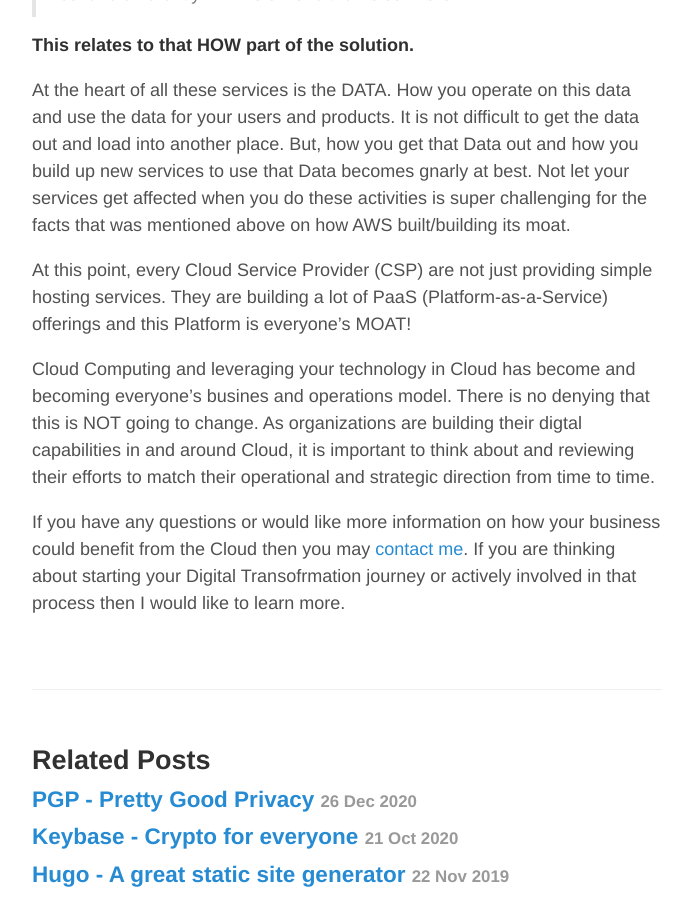
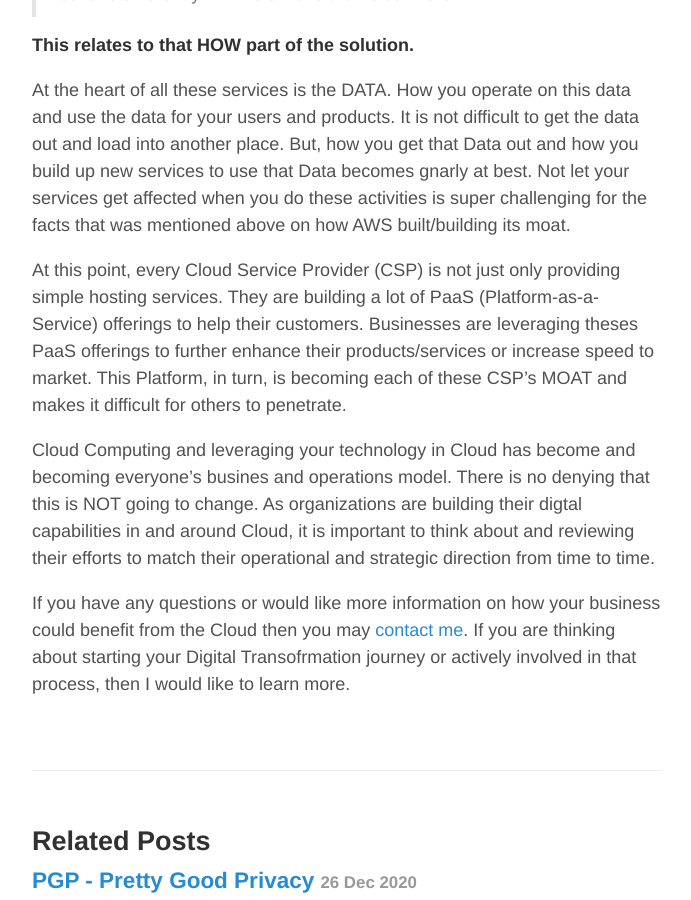
Before and after one commit to akaak/blog, a Jekyll site: the page built from _posts/2021-01-10-cloud-as-a-business-model.md, in a window 1280 px wide and 900 px high, scrolled down 2358 px. Shown: the whole window, without its empty margins (293-984 px from the left). Built offline with Jekyll 4.4.1, drawn with Linux system fonts in a browser that asks for light colours; comment, search, counter and statistics services are not loaded.

Commit message:
one more update/modification

```diff
--- a/_posts/2021-01-10-cloud-as-a-business-model.md
+++ b/_posts/2021-01-10-cloud-as-a-business-model.md
@@ -56,9 +56,9 @@ Quoting part of @QuinnyPig
 At the heart of all these services is the DATA. How you operate on this data and use the data for your users and products. It is not difficult to get the data out and load into another place. But, how you get that Data out and how you build up new services to use that Data becomes gnarly at best.  Not let your services get affected when you do these activities is super challenging for the facts that was mentioned above on how AWS built/building its moat.
 
 
-At this point, every Cloud Service Provider (CSP) are not just providing simple hosting services. They are building a lot of PaaS (Platform-as-a-Service) offerings and this Platform is everyone's MOAT!
+At this point, every Cloud Service Provider (CSP) is not just only providing simple hosting services. They are building a lot of PaaS (Platform-as-a-Service) offerings to help their customers. Businesses are leveraging theses PaaS offerings to further enhance their products/services or increase speed to market. This Platform, in turn, is becoming each of these CSP's MOAT and makes it difficult for others to penetrate.
 
 
 Cloud Computing and leveraging your technology in Cloud has become and becoming everyone's busines and operations model. There is no denying that this is NOT going to change. As organizations are building their digtal capabilities in and around Cloud, it is important to think about and reviewing their efforts to match their operational and strategic direction from time to time.
 
-If you have any questions or would like more information on how your business could benefit from the Cloud then you may [contact me](about/). If you are thinking about starting your Digital Transofrmation journey or actively involved in that process then I would like to learn more.
+If you have any questions or would like more information on how your business could benefit from the Cloud then you may [contact me](about/). If you are thinking about starting your Digital Transofrmation journey or actively involved in that process, then I would like to learn more.
```
